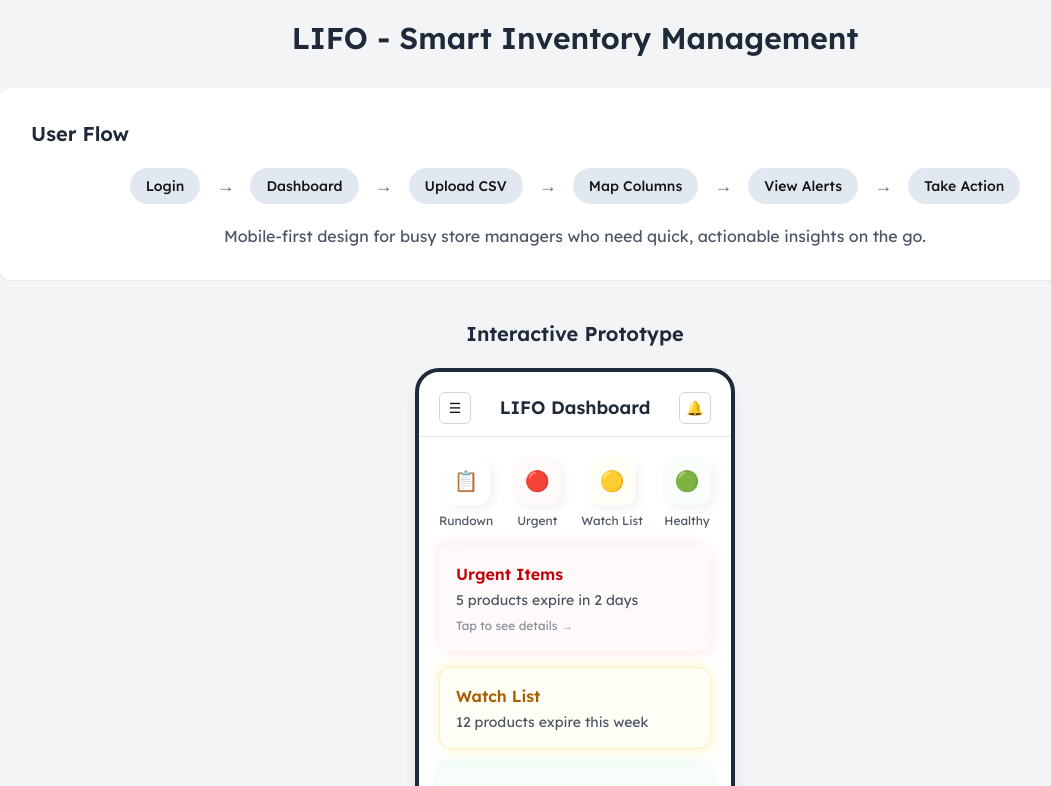
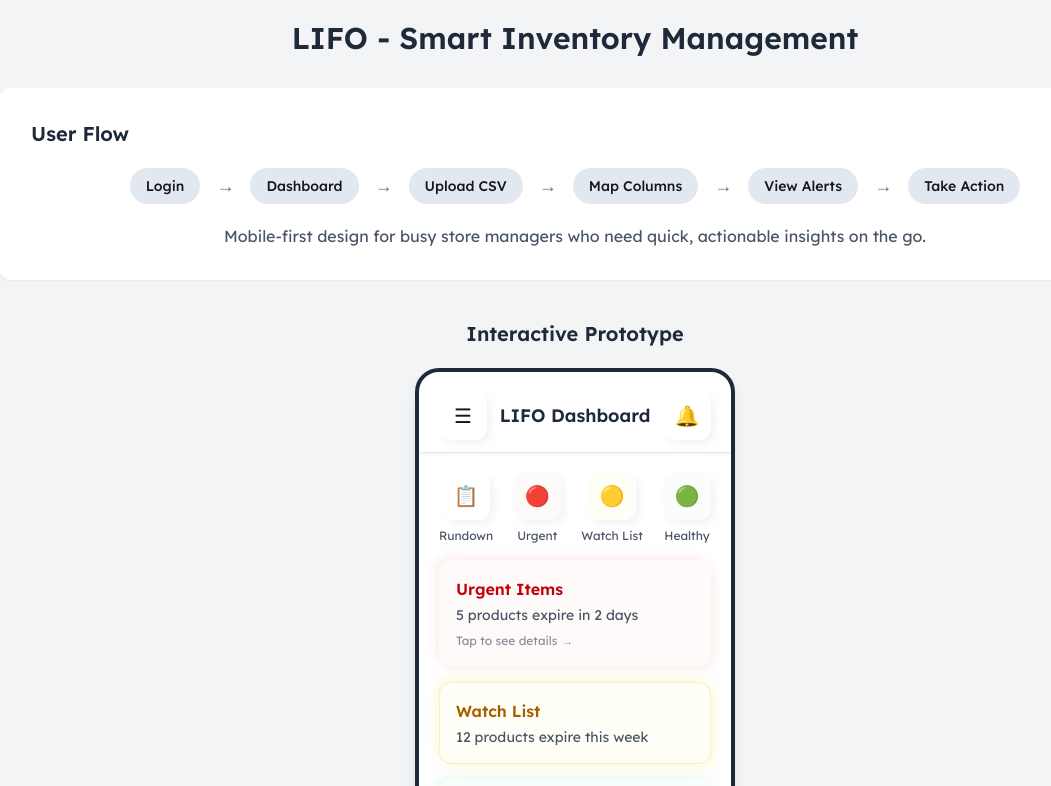
Before and after one commit to seano424/lifo-wireframes, a Next.js app: page / in a window 1280 px wide. Shown: the top 786 px of the page, without its empty margins (65-1116 px from the left). Built offline with nearby package versions, Linux system fonts and the light colour scheme; a web font is replaced by a local one.

Commit message:
Refactor Header component for improved styling: replace icon containers with buttons, enhance layout with shadow and backdrop blur effects, and ensure consistent design for left and right icons.

```diff
--- a/components/layout/Header.tsx
+++ b/components/layout/Header.tsx
@@ -11,13 +11,28 @@ export const Header: React.FC<HeaderProps> = ({
   leftIcon = '☰',
   rightIcon = '🔔',
 }) => (
-  <div className="flex justify-between items-center mb-5 pb-3 border-b border-gray-200 sticky top-0 bg-white z-10 px-5">
-    <div className="w-8 h-8 border border-gray-300 rounded-md flex items-center justify-center text-sm">
-      {leftIcon}
-    </div>
+  <div className="flex justify-between items-center mb-5 pb-3 border-gray-200 sticky top-0 bg-white shadow-sm backdrop-blur-xs z-10 px-5">
+    <button className="text-xs flex flex-col items-center justify-center group cursor-pointer">
+      <span
+        className="h-12 w-12 flex justify-center items-center rounded-xl text-xl transition-all duration-300 ease-in-out
+          shadow-[4px_4px_8px_rgba(0,0,0,0.05),-4px_-4px_8px_rgba(255,255,255,0.8)]
+          group-hover:shadow-[inset_4px_4px_8px_rgba(0,0,0,0.05),inset_-4px_-4px_8px_rgba(255,255,255,0.8)]
+          transition-all duration-300 bg-white/40 backdrop-blur-xs border border-white/20"
+      >
+        {leftIcon}
+      </span>
+    </button>
     <div className="text-lg font-semibold text-gray-800">{title}</div>
-    <div className="w-8 h-8 border border-gray-300 rounded-md flex items-center justify-center text-sm">
-      {rightIcon}
-    </div>
+
+    <button className="text-xs flex flex-col items-center justify-center group cursor-pointer">
+      <span
+        className="h-12 w-12 flex justify-center items-center rounded-xl text-xl transition-all duration-300 ease-in-out
+          shadow-[4px_4px_8px_rgba(0,0,0,0.05),-4px_-4px_8px_rgba(255,255,255,0.8)]
+          group-hover:shadow-[inset_4px_4px_8px_rgba(0,0,0,0.05),inset_-4px_-4px_8px_rgba(255,255,255,0.8)]
+          transition-all duration-300 bg-white/40 backdrop-blur-xs border border-white/20"
+      >
+        {rightIcon}
+      </span>
+    </button>
   </div>
 )
```
